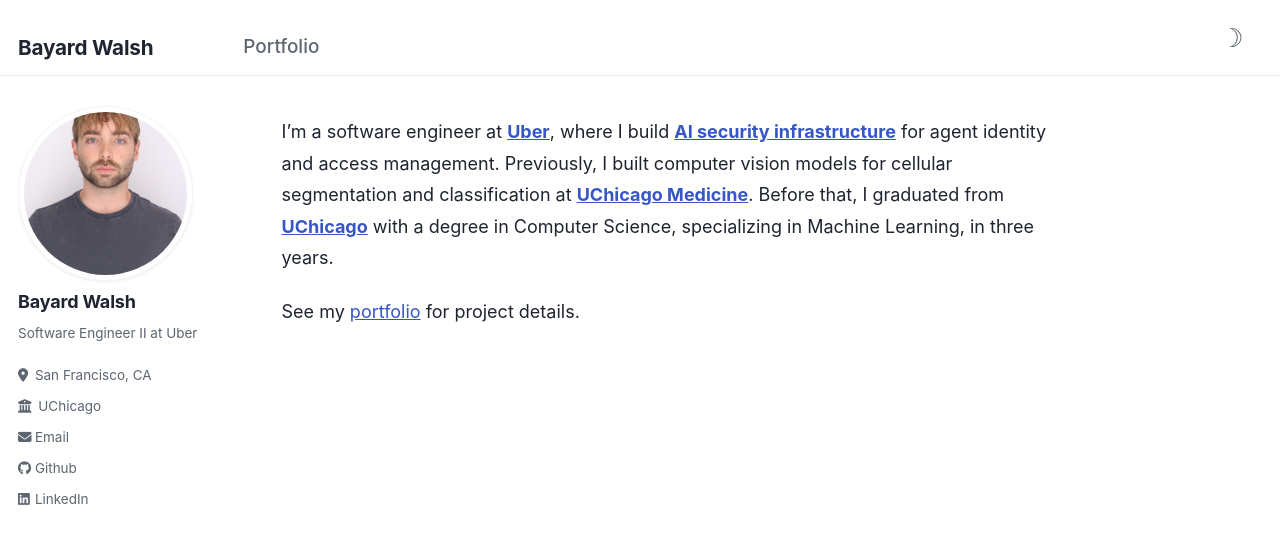
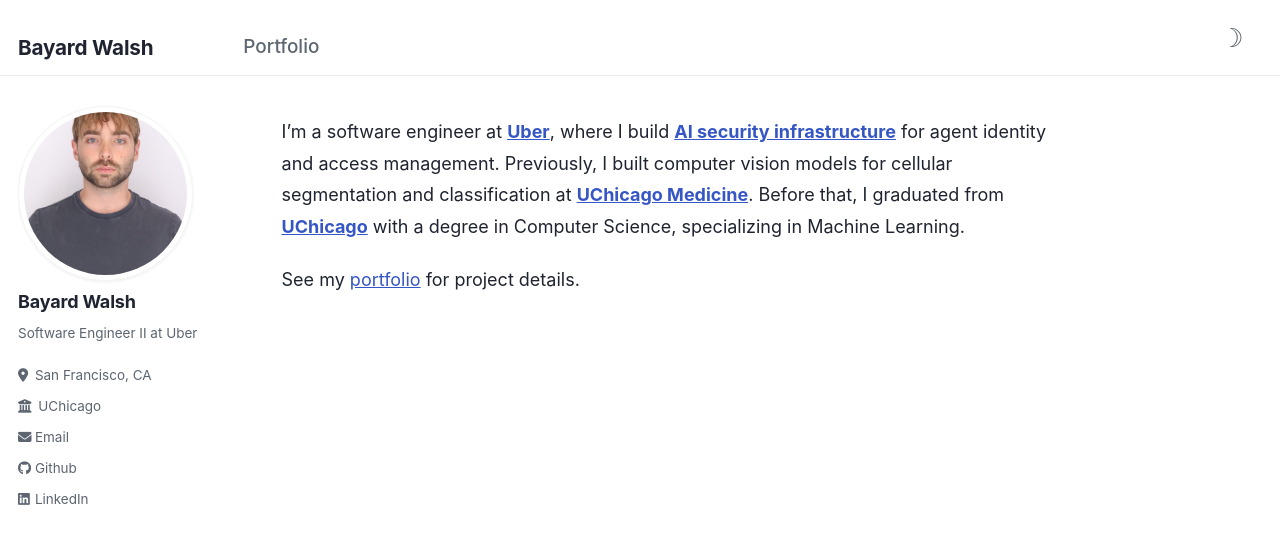
Before and after one commit to bkwalsh/bkwalsh.github.io, a Jekyll site: the page built from _pages/home.md, in a window 1280 px wide. Shown: the top 544 px of the page. Built offline with Jekyll 4.4.1, drawn with Linux system fonts in a browser that asks for light colours.

Commit message:
Drop in three years from homepage bio

```diff
--- a/_pages/home.md
+++ b/_pages/home.md
@@ -8,7 +8,7 @@ redirect_from:
   - /resume
 ---
 
-I'm a software engineer at [**Uber**](https://www.uber.com/), where I build [**AI security infrastructure**](https://www.uber.com/us/en/blog/solving-the-agent-identity-crisis/) for agent identity and access management. Previously, I built computer vision models for cellular segmentation and classification at [**UChicago Medicine**](https://voices.uchicago.edu/clarklab/people/). Before that, I graduated from [**UChicago**](https://www.uchicago.edu/) with a degree in Computer Science, specializing in Machine Learning, in three years.
+I'm a software engineer at [**Uber**](https://www.uber.com/), where I build [**AI security infrastructure**](https://www.uber.com/us/en/blog/solving-the-agent-identity-crisis/) for agent identity and access management. Previously, I built computer vision models for cellular segmentation and classification at [**UChicago Medicine**](https://voices.uchicago.edu/clarklab/people/). Before that, I graduated from [**UChicago**](https://www.uchicago.edu/) with a degree in Computer Science, specializing in Machine Learning.
 {: .home-copy}
 
 See my [portfolio](/portfolio/) for project details.
```
